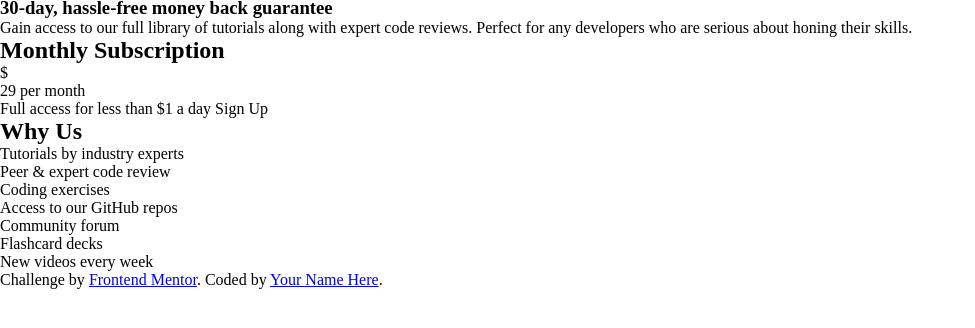
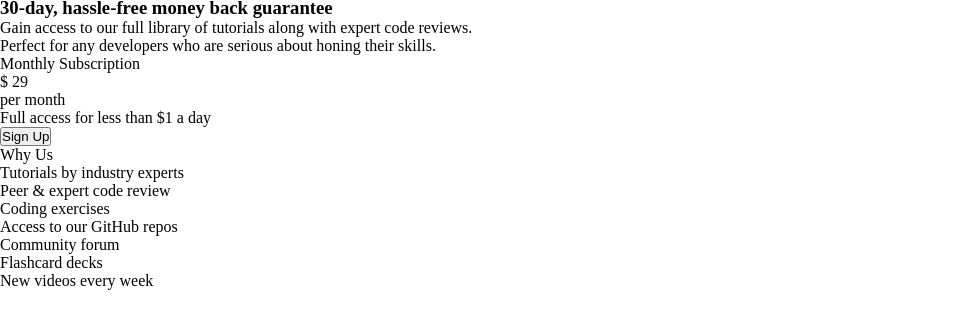
Before and after one commit to Talika-Bajaj/Single-Price-Grid-Component, a plain HTML site: page index.html in a window 1280 px wide. Shown: the part 40-368 px from the top of the page, without its empty margins (0-975 px from the left). Drawn offline with Linux system fonts and the light colour scheme.

Commit message:
Add tags

```diff
--- a/index.html
+++ b/index.html
@@ -16,23 +16,25 @@
         <div class="one">
           <h1>Join our community</h1>
           <h3>30-day, hassle-free money back guarantee</h3>
-          <p>Gain access to our full library of tutorials along with expert code reviews. Perfect for any developers who are serious about honing their skills.</p>
+          <p>Gain access to our full library of tutorials along with expert code reviews.</p>
+          <p>Perfect for any developers who are serious about honing their skills.</p>
         </div>
         <div class="column">
           <div class="two">
-            <h2>Monthly Subscription</h2>
-            <div class="dollar">
-              <p>&dollar;</p>
-              <p>29 per month</p>
+            <p class="head">Monthly Subscription</p>
+            <div class="para">
+
+              <div class="dollar">
+                <p class="rate">&dollar; 29</p>
+                <p class="month">per month</p>
+              </div>
+              <p>Full access for less than &dollar;1 a day</p>
             </div>
-
-            Full access for less than &dollar;1 a day
-
-            Sign Up
+            <button>Sign Up</button>
           </div>
 
           <div class="three">
-            <h2>Why Us</h2>
+            <p class="head">Why Us</p>
             <ul>
               <li>Tutorials by industry experts</li>
               <li>Peer &amp; expert code review</li>
@@ -47,11 +49,5 @@
         </div>
       </div>
   </main>
-    <footer>
-    <p class="attribution">
-      Challenge by <a href="https://www.frontendmentor.io?ref=challenge" target="_blank">Frontend Mentor</a>.
-      Coded by <a href="#">Your Name Here</a>.
-    </p>
-  </footer>
 </body>
 </html>
```
